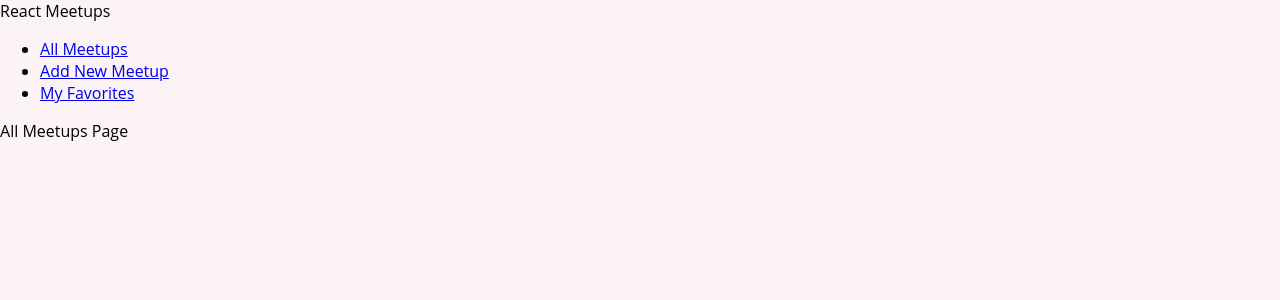
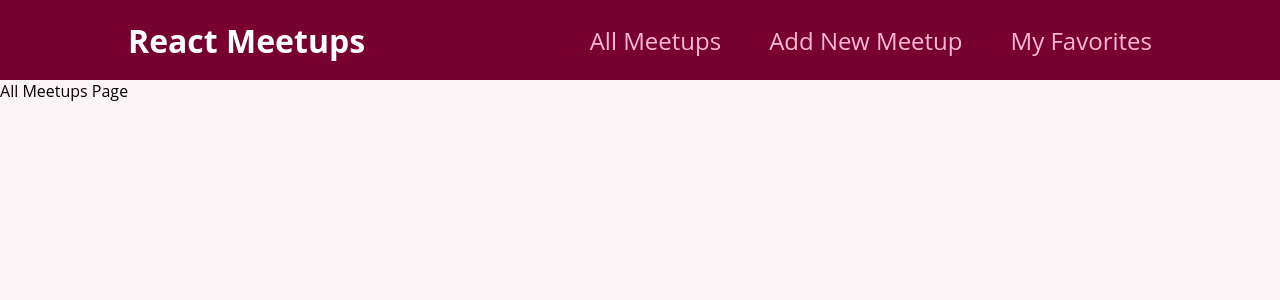
Before and after one commit to Kayizoku/simple-web-page, a React (Create React App) app: page / in a window 1280 px wide. Shown: the top 300 px of the page. Built offline with nearby package versions, Linux system fonts and the light colour scheme.

Commit message:
Added in css for the MainNavigation componeents

```diff
--- a/src/components/layout/MainNavigation.js
+++ b/src/components/layout/MainNavigation.js
@@ -1,9 +1,10 @@
 import { Link } from 'react-router-dom';
+import classes from './MainNavigation.module.css';
 
 function MainNavigation() {
   return (
-    <header>
-      <div>React Meetups</div>
+    <header className={classes.header}>
+      <div className={classes.logo}>React Meetups</div>
       <nav>
         <ul>
           <li>
--- /dev/null
+++ b/src/components/layout/MainNavigation.module.css
@@ -0,0 +1,47 @@
+.header {
+  width: 100%;
+  height: 5rem;
+  display: flex;
+  align-items: center;
+  justify-content: space-between;
+  background-color: #77002e;
+  padding: 0 10%;
+}
+
+.logo {
+  font-size: 2rem;
+  color: white;
+  font-weight: bold;
+}
+
+.header ul {
+  list-style: none;
+  margin: 0;
+  padding: 0;
+  display: flex;
+  align-items: baseline;
+}
+
+.header li {
+  margin-left: 3rem;
+}
+
+.header a {
+  text-decoration: none;
+  font-size: 1.5rem;
+  color: #fcb8d2;
+}
+
+.header a:hover,
+.header a:active,
+.header a.active {
+  color: white;
+}
+
+.badge {
+  background-color: #cc2062;
+  color: white;
+  border-radius: 12px;
+  padding: 0 1rem;
+  margin-left: 0.5rem;
+}
```
